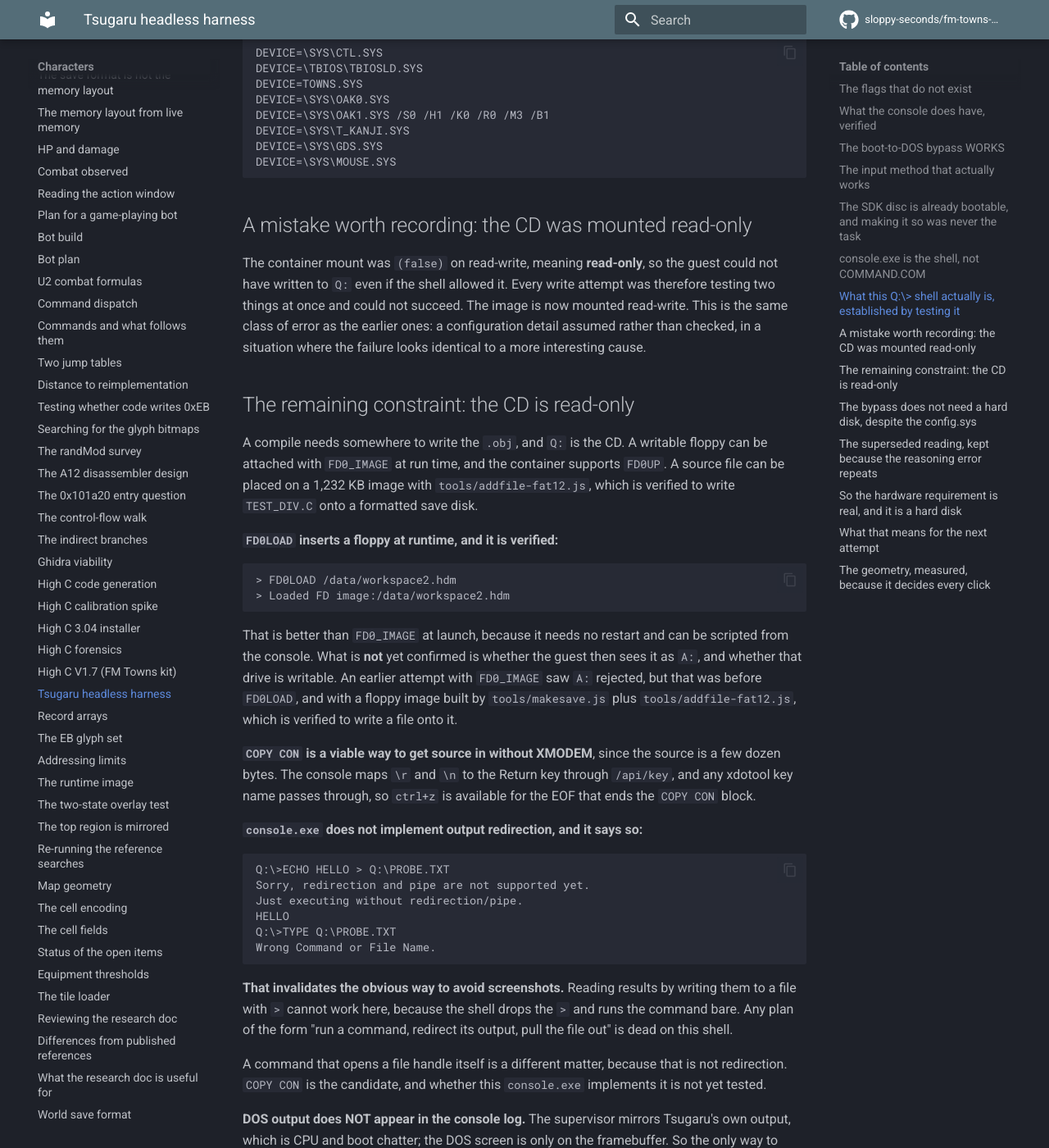
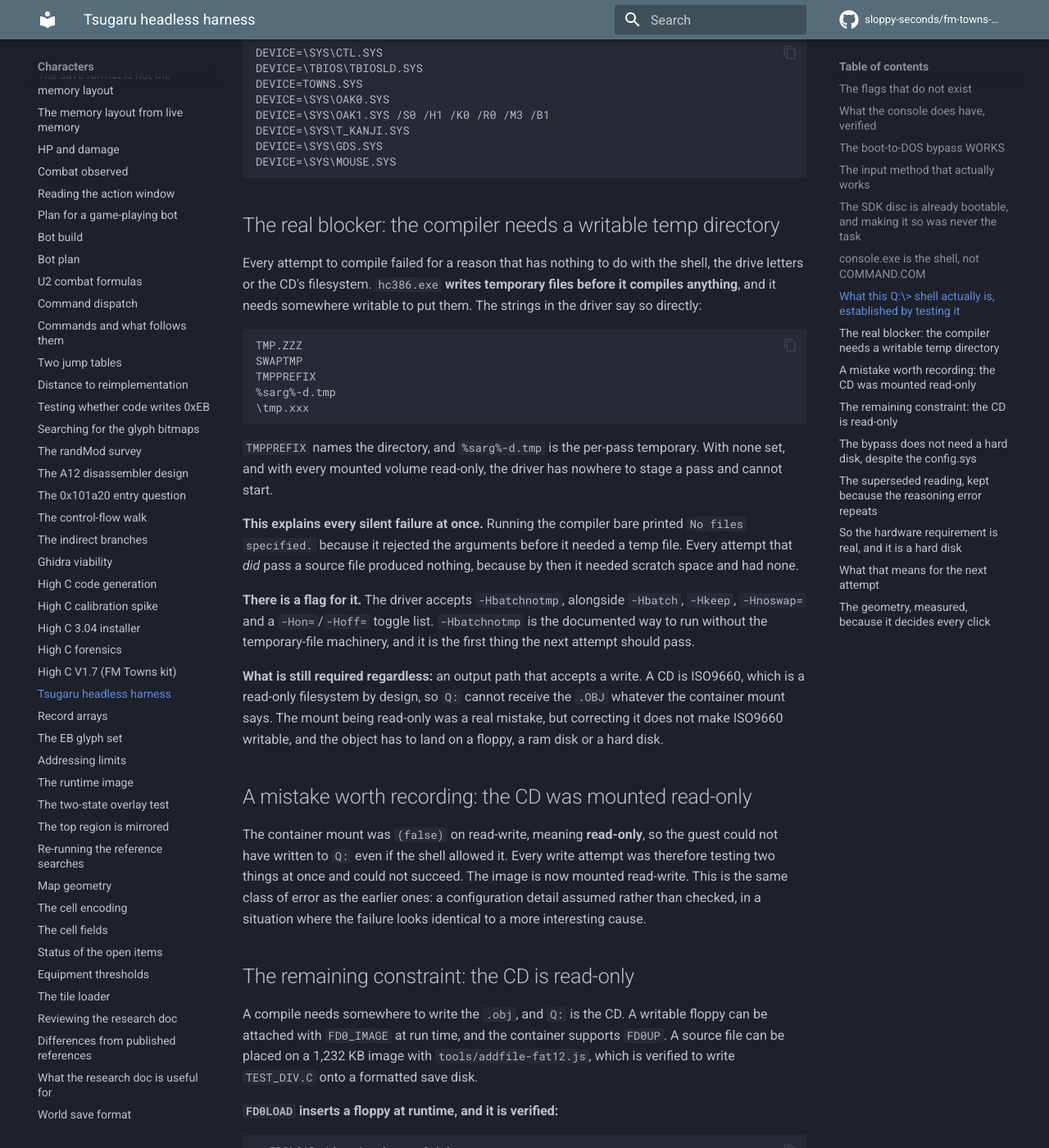
Before and after one commit to sloppy-seconds/fm-towns-ultima, an MkDocs documentation site: the page built from docs/tsugaru-headless.md, in a window 1280 px wide and 1400 px high, scrolled down 3850 px. Shown: the whole window at 82% size. Built offline with MkDocs 1.6.1 and Material for MkDocs 9.7.7, drawn with Linux system fonts in a browser that asks for light colours; comment, search, counter and statistics services are not loaded.

Commit message:
Found the real blocker: High C needs a writable temp directory before it compiles
Every compile attempt failed for a reason unrelated to the shell, the drive letters or the CD filesystem. The
strings in hc386.exe say it plainly:

  TMP.ZZZ
  SWAPTMP
  TMPPREFIX
  %sarg%-d.tmp
  \tmp.xxx

THE DRIVER STAGES TEMPORARY FILES BEFORE IT COMPILES ANYTHING. With TMPPREFIX unset and every mounted volume
read-only, it has nowhere to put a pass and cannot start.

THAT EXPLAINS EVERY SILENT FAILURE AT ONCE, which is why none of the individual theories fitted. Running the
compiler bare printed "No files specified" because it rejected the arguments before it needed scratch space. Every
attempt that DID pass a source file produced nothing, because by then it needed a temp file and had none.

THE FIX HAS A FLAG. The driver accepts -Hbatchnotmp alongside -Hbatch, -Hkeep, -Hnoswap= and a -Hon=/-Hoff= toggle
list. That is the documented way to run without the temporary machinery and is the first thing the next attempt
should pass.

AN OUTPUT PATH IS STILL NEEDED. ISO9660 is a read-only filesystem by design, so Q: cannot receive the .obj whatever
the container mount says. Fixing the mount was right, but it does not make a CD writable, and the object has to land
on a floppy, a ramdisk or a hard disk.

This is the first explanation in this line of work that accounts for all the observations rather than some of them,
which is the test that should have been applied much earlier.

````diff
--- a/docs/tsugaru-headless.md
+++ b/docs/tsugaru-headless.md
@@ -150,6 +150,36 @@ DEVICE=\SYS\GDS.SYS
 DEVICE=\SYS\MOUSE.SYS
 ```
 
+## The real blocker: the compiler needs a writable temp directory
+
+Every attempt to compile failed for a reason that has nothing to do with the shell, the drive letters or the CD's
+filesystem. `hc386.exe` **writes temporary files before it compiles anything**, and it needs somewhere writable to
+put them. The strings in the driver say so directly:
+
+```
+TMP.ZZZ
+SWAPTMP
+TMPPREFIX
+%sarg%-d.tmp
+\tmp.xxx
+```
+
+`TMPPREFIX` names the directory, and `%sarg%-d.tmp` is the per-pass temporary. With none set, and with every
+mounted volume read-only, the driver has nowhere to stage a pass and cannot start.
+
+**This explains every silent failure at once.** Running the compiler bare printed `No files specified.` because it
+rejected the arguments before it needed a temp file. Every attempt that *did* pass a source file produced nothing,
+because by then it needed scratch space and had none.
+
+**There is a flag for it.** The driver accepts `-Hbatchnotmp`, alongside `-Hbatch`, `-Hkeep`, `-Hnoswap=` and a
+`-Hon=`/`-Hoff=` toggle list. `-Hbatchnotmp` is the documented way to run without the temporary-file machinery, and
+it is the first thing the next attempt should pass.
+
+**What is still required regardless:** an output path that accepts a write. A CD is ISO9660, which is a read-only
+filesystem by design, so `Q:` cannot receive the `.OBJ` whatever the container mount says. The mount being read-only
+was a real mistake, but correcting it does not make ISO9660 writable, and the object has to land on a floppy, a ram
+disk or a hard disk.
+
 ## A mistake worth recording: the CD was mounted read-only
 
 The container mount was `(false)` on read-write, meaning **read-only**, so the guest could not have written to `Q:`
````
